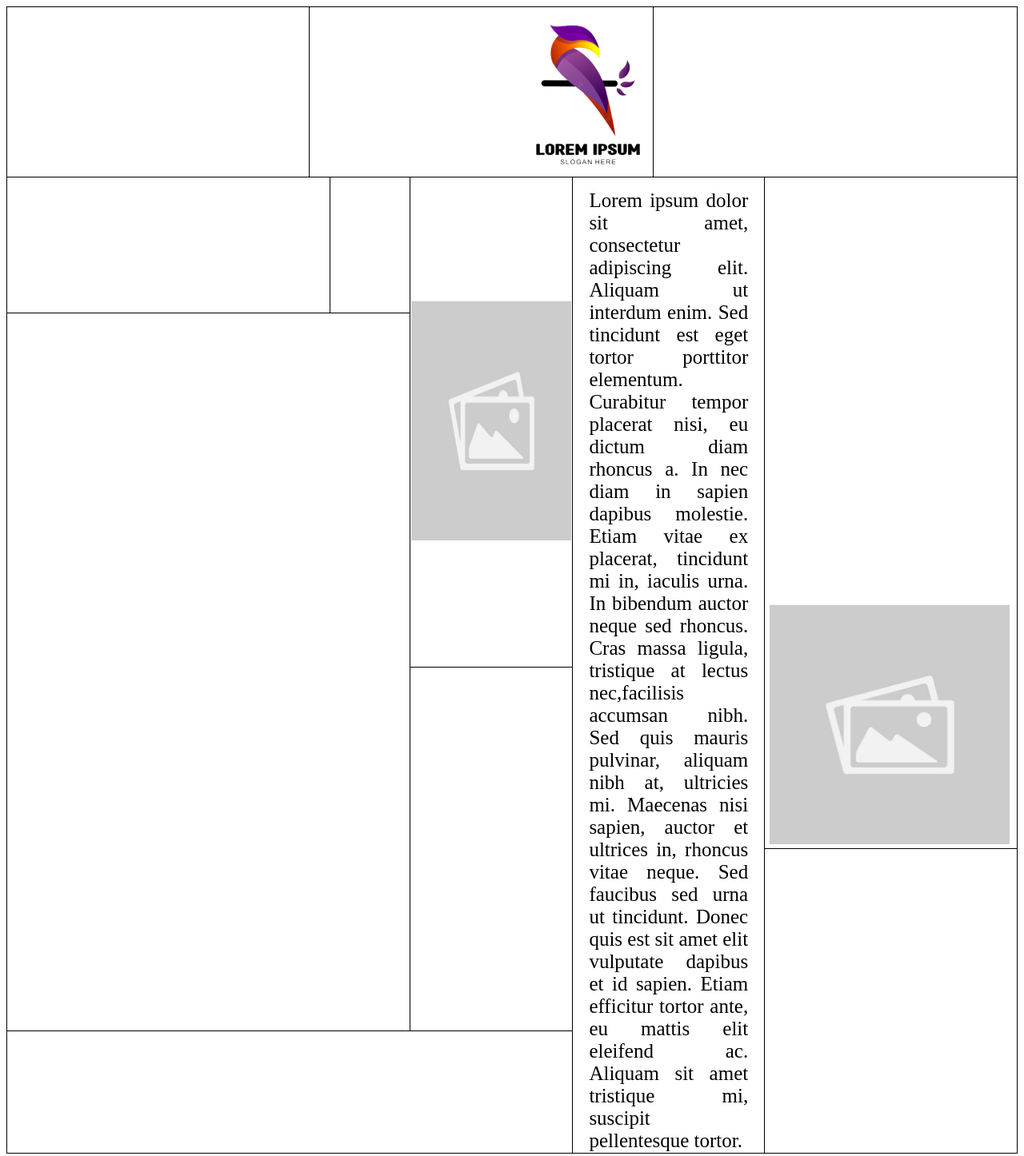
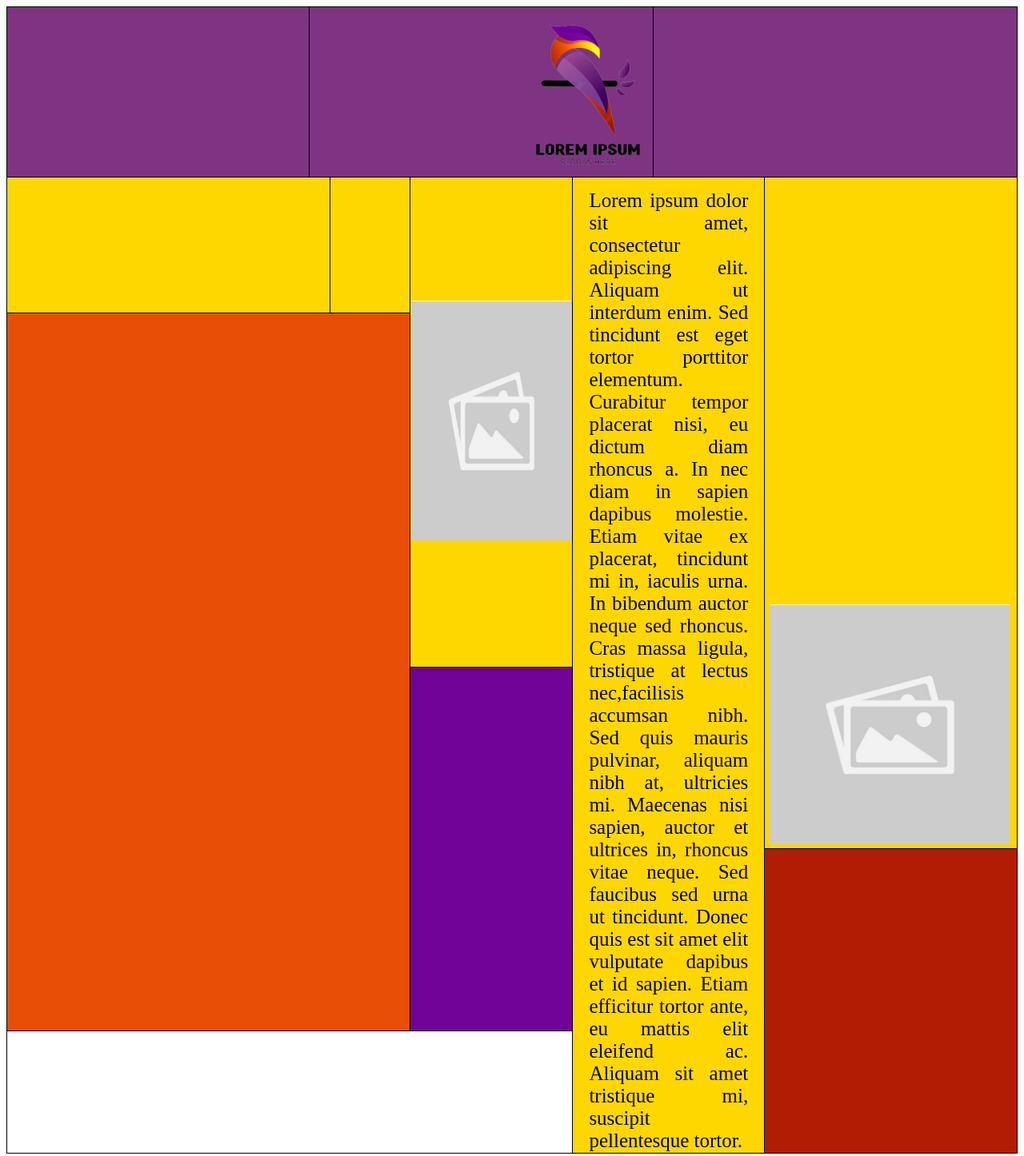
Before and after one commit to AugustoTavaresH/simulado, a plain HTML site: page index.html in a window 1280 px wide. Shown: the whole page at 80% size. Drawn offline with Linux system fonts and the light colour scheme.

Commit message:
Update style.css

```diff
--- a/style.css
+++ b/style.css
@@ -10,11 +10,16 @@ table{
 
 td {border: solid 1px;}
 
-#linha1 {height: 200px;}
-#linha2 {height: 170px;}
-#linha3 {height: 300px;}
-#linha4 {height: 85px;}
-#linha5 {height: 85px;}
+#linha1 {height: 200px;
+        background-color: rgb(126 52 131)}
+#linha2 {height: 170px;
+        background-color: rgb(254 215 0)}
+#linha3 {height: 300px;
+        background-color: rgb(233 78 6)}
+#linha4 {height: 85px;
+        background-color: rgb(113 3 153)}
+#linha5 {height: 85px;
+        background-color: rgb(177 29 4)}
 
 .td1 { width: 30%;}
 .td2 { width: 34%;
```
